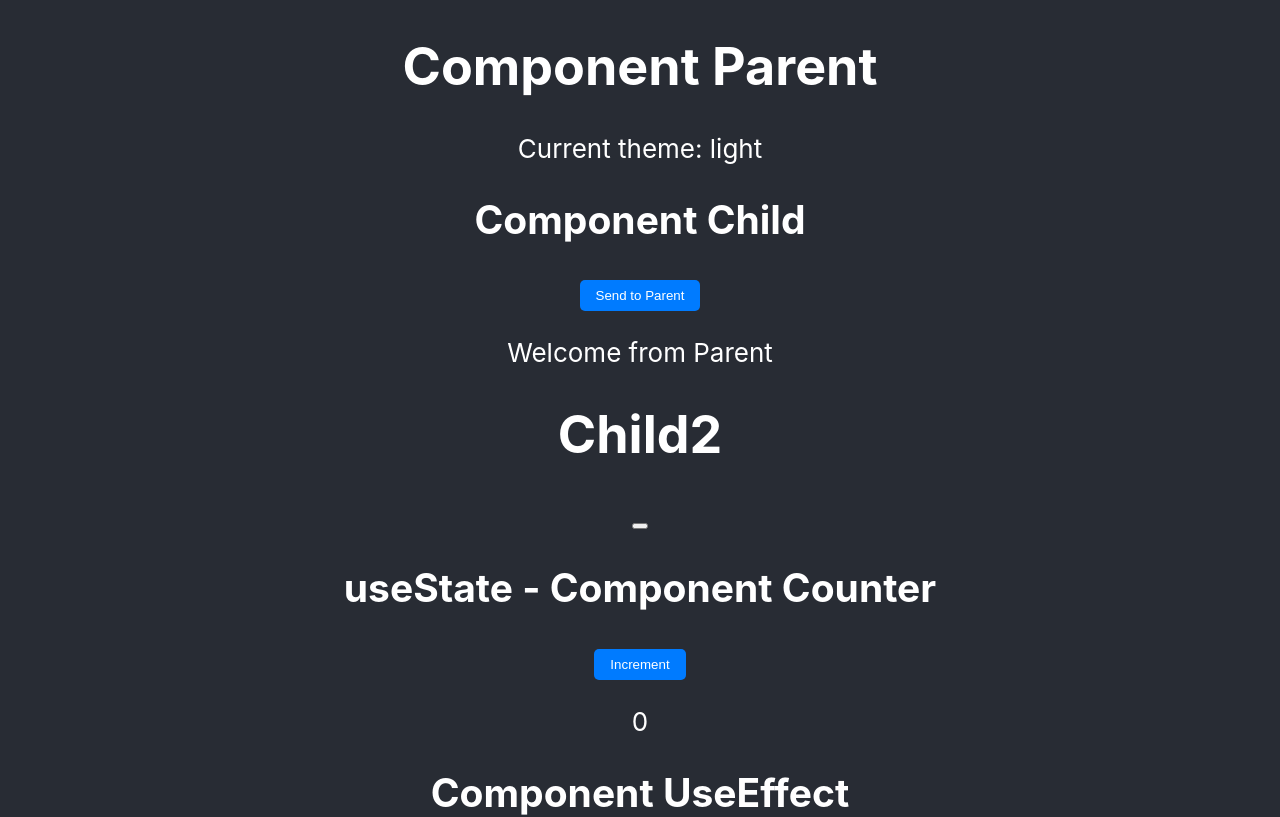
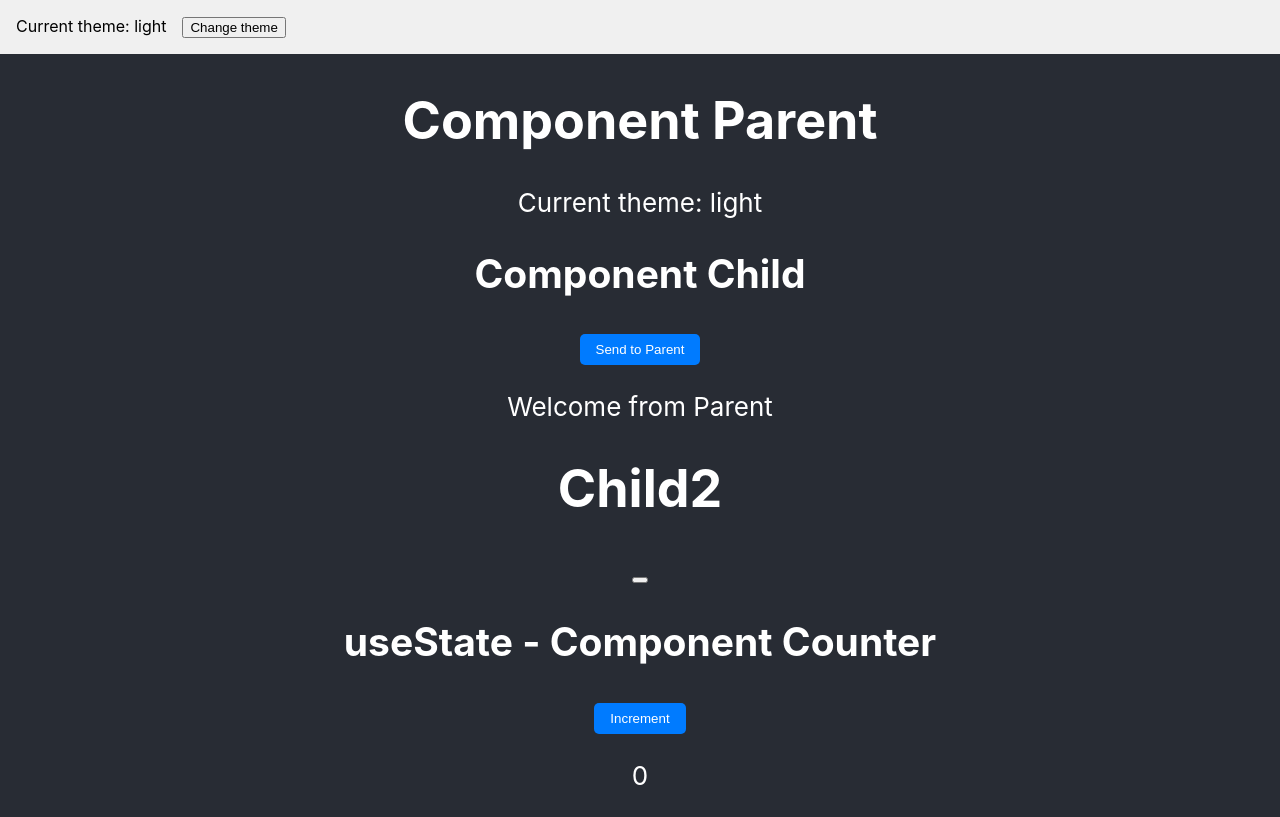
Before and after one commit to piotrekc/react-app, a React (Create React App) app: page / in a window 1280 px wide. Shown: the top 817 px of the page. Built offline with nearby package versions, Linux system fonts and the light colour scheme.

Commit message:
React app - useContext

```diff
--- a/src/App.tsx
+++ b/src/App.tsx
@@ -1,15 +1,18 @@
 import React from 'react';
-import logo from './logo.svg';
 import './App.css';
 import Parent from './components/Parent';
+import { ThemeProvider, Navbar } from './context/ThemeProvider';
 
 function App() {
   return (
-    <div className="App">
-      <header className="App-header">
-      <Parent/>
-      </header>
-    </div>
+    <ThemeProvider>
+      <Navbar />
+      <div className="App">
+        <header className="App-header">
+        <Parent/>
+        </header>
+      </div>
+    </ThemeProvider>
   );
 }
 
--- /dev/null
+++ b/src/context/ThemeProvider.tsx
@@ -0,0 +1,60 @@
+import React, { createContext, useContext, useState, ReactNode } from "react";
+
+// 1. Definiujemy typy dla kontekstu
+type Theme = "light" | "dark";
+
+interface ThemeContextType {
+  theme: Theme;
+  toggleTheme: () => void;
+}
+
+// 2. Tworzymy Context z typem lub undefined (jeśli brak providera)
+const ThemeContext = createContext<ThemeContextType | undefined>(undefined);
+
+// 3. Provider z logiką
+interface ThemeProviderProps {
+  children: ReactNode;
+}
+
+export function ThemeProvider({ children }: ThemeProviderProps) {
+  const [theme, setTheme] = useState<Theme>("light");
+
+  const toggleTheme = () => {
+    setTheme((prev) => (prev === "light" ? "dark" : "light"));
+  };
+
+  return (
+    <ThemeContext.Provider value={{ theme, toggleTheme }}>
+      {children}
+    </ThemeContext.Provider>
+  );
+}
+
+// 4. Custom hook dla bezpieczeństwa typów
+export function useTheme() {
+  const context = useContext(ThemeContext);
+  if (!context) {
+    throw new Error("useTheme must be used inside a ThemeProvider");
+  }
+  return context;
+}
+
+// 5. Komponent Navbar
+export function Navbar() {
+  const { theme, toggleTheme } = useTheme();
+
+  const styles: React.CSSProperties = {
+    padding: "1rem",
+    background: theme === "light" ? "#f0f0f0" : "#333",
+    color: theme === "light" ? "#000" : "#fff",
+  };
+
+  return (
+    <nav style={styles}>
+      <span>Current theme: {theme}</span>
+      <button onClick={toggleTheme} style={{ marginLeft: "1rem" }}>
+        Change theme
+      </button>
+    </nav>
+  );
+}
```
